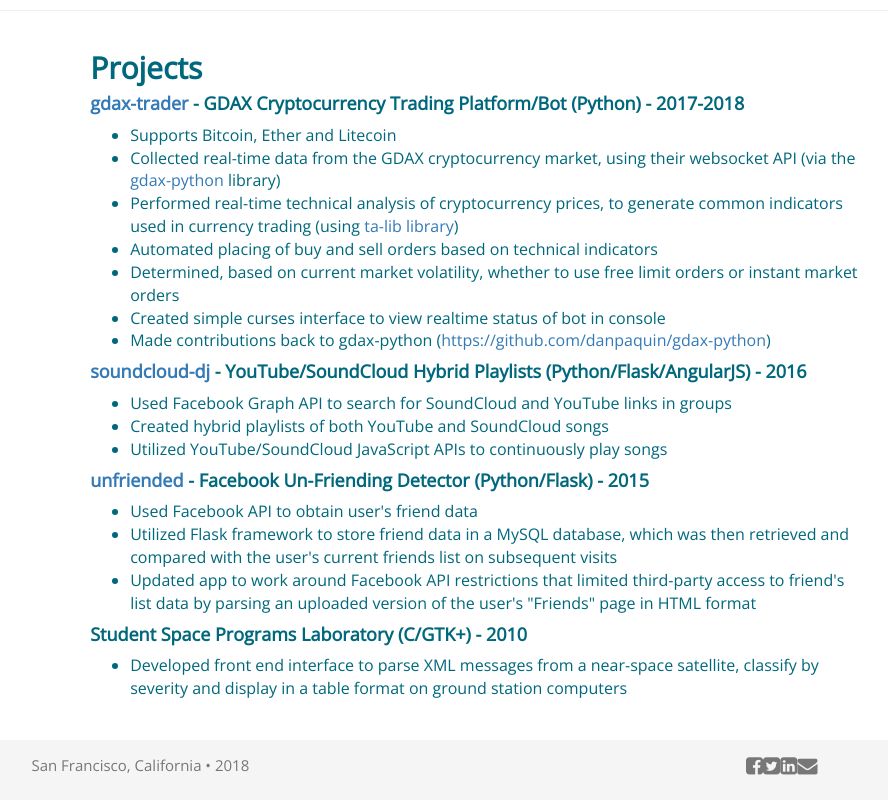
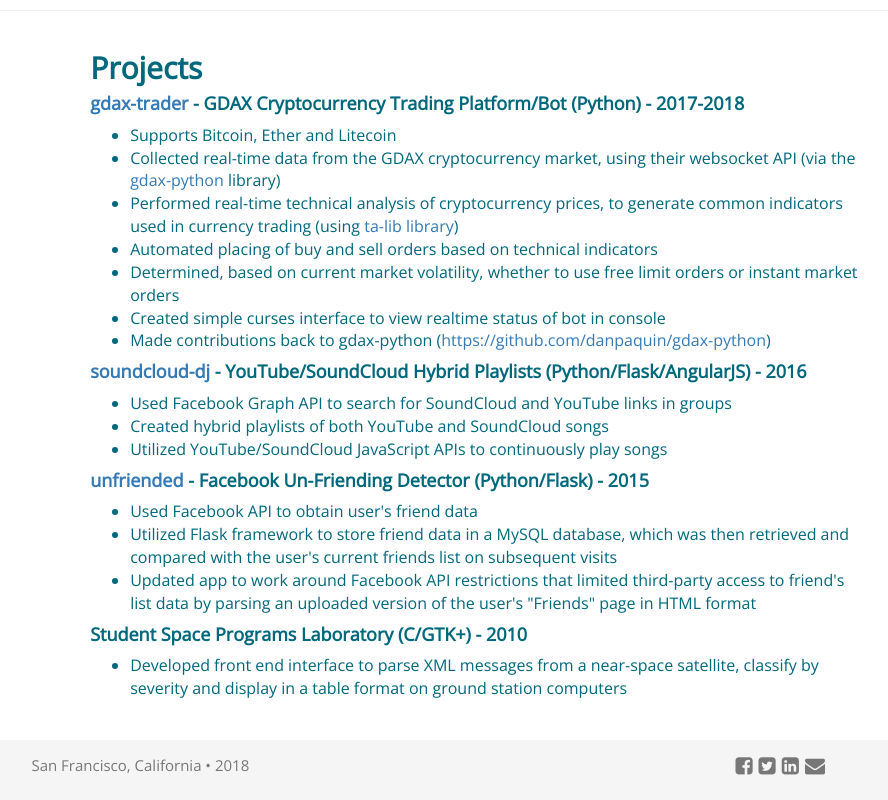
Before and after one commit to mcardillo55/portfolio-react, a React (Create React App) app: page /projects in a window 1280 px wide. Shown: the part 376-1176 px from the top of the page, without its empty margins (179-1067 px from the left). Built offline with nearby package versions, Linux system fonts and the light colour scheme.

Commit message:
Add space margin-right to social buttons

```diff
--- a/src/App.css
+++ b/src/App.css
@@ -64,7 +64,9 @@
     padding-bottom: 30px;
 }
 
-#social-media a{
+#social-media a,
+#social-media i{
     color: #777;
+    margin-right: 3px;
     text-decoration: none;
 }
```
